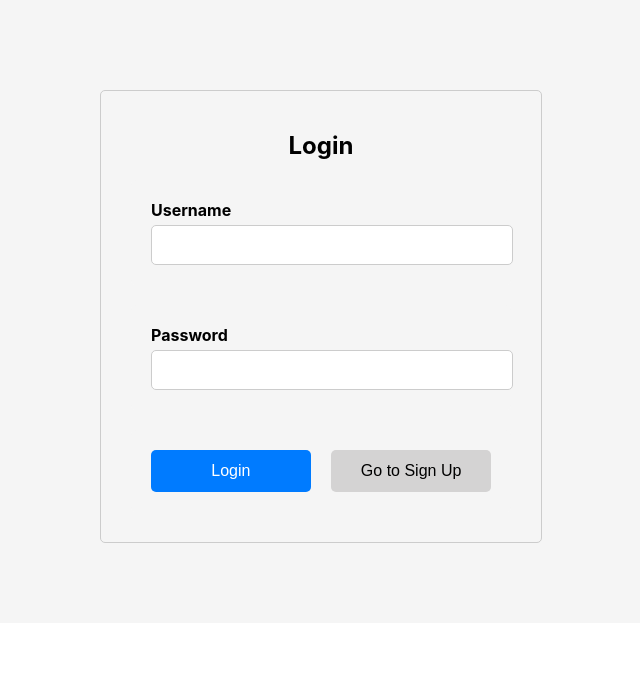
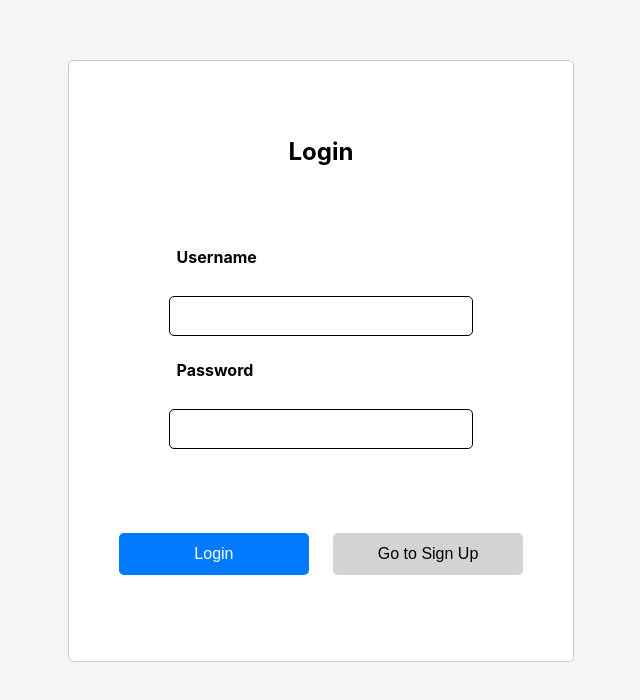
Before and after one commit to KhalidAli44/APT-Frontend, a React (Create React App) app: page /Login in a window 1280 px wide. Shown: the part 120-820 px from the top of the page, without its empty margins (319-959 px from the left). Built offline with nearby package versions, Linux system fonts and the light colour scheme.

Commit message:
formatting

```diff
--- a/src/App.css
+++ b/src/App.css
@@ -1,5 +1,7 @@
 .App {
   text-align: center;
+  margin: 0;
+  background-color: white;
 }
 
 .App-logo {
--- a/src/App.js
+++ b/src/App.js
@@ -7,8 +7,7 @@ import TextEditor from './pages/TextEditor/TextEditor';
 function App() {
   return (
     <Router>
-      <div className="App">
-        <div className="content">
+      <div className='App'>
         <Routes>
           <Route exact path="/Signup" element={<Signup />}/>
           <Route exact path="/Login" element={<Login />}/>
@@ -17,8 +16,6 @@ function App() {
           <Route path="*" element={<Navigate to="/Login" />} />
         </Routes>
       </div>
-
-      </div>
     </Router>
   );
 }
--- a/src/pages/Home/Home.css
+++ b/src/pages/Home/Home.css
@@ -1,10 +1,10 @@
 .header {
-    height: 10vh;
+    height: 15vh;
     padding: 0 1rem;
     display: flex;
     justify-content: space-between;
     align-items: center;
-    margin: 0;
+    margin: -1rem;
     position: sticky;
     top: 0;
 }
@@ -34,9 +34,57 @@
 }
 
 .header-options button {
-    width: 10vh;
-    height: 10vh;
+    width: 9vh;
+    height: 9vh;
     font-size: 34px;
-    margin: 0vw 0vw 0vw 0vw;
+    margin: 0vh 0vw 0vw 0vw;
     border-radius: 100px;
 }
+
+.buttons-container {
+    display: flex;
+    align-items: center;
+    gap: 10px;
+}
+
+.buttons-container button {
+    width: 20%;
+    margin: 0 1rem;
+    display: flex;
+    gap: 10px; /* Add some space between buttons */
+}
+
+ul {
+    list-style-type: none;
+    padding: 0 50px;
+}
+
+li {
+    display: flex;
+    align-items: center;
+    justify-content: space-between;
+}
+
+.document-list {
+    display: flex;
+    align-items: center; /* Align items vertically */
+}
+
+.document {
+    display: flex;
+    justify-content: space-between; /* Spread items horizontally */
+    width: 100%; /* Ensure the document div takes full width */
+    align-items: center; /* Align items vertically */
+}
+
+select {
+    border-radius: 10px;
+    border-color: blue;
+    border-width: 2px;
+}
+
+.document p {
+    font-size: 24px;
+    font-weight: 500;
+    margin: 0;
+}
--- a/src/pages/Home/Home.js
+++ b/src/pages/Home/Home.js
@@ -227,16 +227,20 @@ const Home = () => {
             </div>
             <div className="document-list-container">
                 {selectedSection === 'myDocuments' && (
-                    <div className="document-list">
+                    <div className="document-container">
                         <h2>My Documents</h2>
                         <ul>
                             {documents.map(document => (
-                                <li key={document.id}>
-                                    <span onClick={() => handleOpenDocument(document)}>{document.filename}</span>
-                                    <button onClick={() => handleRenameModalOpen(document)}>Rename</button>
-                                    <button onClick={() => handleManagePermissions(document)}>Manage</button>
-                                    <button onClick={() => handleSendModalOpen(document)}>Send</button>
-                                    <button onClick={() => handleDeleteDocument(document)}>Delete</button>
+                                <li className='document-list' key={document.id}>
+                                    <div className='document'>
+                                        <p onClick={() => handleOpenDocument(document)}>{document.filename}</p>
+                                        <div className='buttons-container'>
+                                            <button onClick={() => handleRenameModalOpen(document)}>Rename</button>
+                                            <button onClick={() => handleManagePermissions(document)}>Manage</button>
+                                            <button onClick={() => handleSendModalOpen(document)}>Send</button>
+                                            <button onClick={() => handleDeleteDocument(document)}>Delete</button>
+                                        </div>
+                                    </div>
                                 </li>
                             ))}
                         </ul>
--- a/src/pages/Login/Login.css
+++ b/src/pages/Login/Login.css
@@ -1,19 +1,35 @@
 .login-form {
-    max-width: 400px;
+    width: 40%;
+    height: 70vh;
     margin: 0 auto;
     padding: 20px;
     border: 1px solid #ccc;
     border-radius: 5px;
     margin-top: 15vh;
+    background-color: #fff;
+    display: flex;
+    justify-content: space-evenly;
+    flex-direction: column;
 }
 
 .login-form h2 {
     text-align: center;
-    margin-bottom: 20px;
+    margin-bottom: 0;
 }
 
 .form-group {
+    height: 30vh;
     margin-bottom: 20px;
+    background-color: #fff;
+    align-items: center;
+    display: flex;
+    flex-direction: column;
+    justify-content: space-evenly;
+}
+
+.form-group label{
+    align-self: flex-start;
+    margin-left: 4.5vw;
 }
 
 label {
@@ -23,9 +39,9 @@ label {
 
 input[type="text"],
 input[type="password"] {
-    width: 100%;
+    width: 70%;
     padding: 10px;
-    border: 1px solid #ccc;
+    border: 1px solid #000000;
     border-radius: 5px;
     font-size: 16px;
 }
@@ -33,6 +49,7 @@ input[type="password"] {
 .button-container {
     display: flex;
     justify-content: space-between;
+    background-color: #fff;
 }
 
 button {
--- a/src/pages/Login/Login.js
+++ b/src/pages/Login/Login.js
@@ -69,8 +69,6 @@ const Login = () => {
                         onChange={handleChange}
                         required
                     />
-                </div>
-                <div className="form-group">
                     <label htmlFor="password">Password</label>
                     <input
                         type="password"
--- a/src/pages/signup/signup.css
+++ b/src/pages/signup/signup.css
@@ -1,11 +1,15 @@
 .signup-form {
-    max-width: 400px;
+    width: 40%;
+    height: 70vh;
     margin: 0 auto;
-    padding: 40px;
-    background-color: #f9f9f9;
-    border-radius: 10px;
-    box-shadow: 0px 0px 10px rgba(0, 0, 0, 0.1);
-    margin-top: 10vh;
+    padding: 20px;
+    border: 1px solid #ccc;
+    border-radius: 5px;
+    margin-top: 15vh;
+    background-color: #fff;
+    display: flex;
+    justify-content: space-evenly;
+    flex-direction: column;
 }
 
 .signup-form h2 {
@@ -22,15 +26,6 @@ label {
     font-size: 16px;
     font-weight: bold;
     margin-bottom: 5px;
-}
-
-input[type="text"],
-input[type="password"] {
-    width: 100%;
-    padding: 12px;
-    border: 1px solid #ccc;
-    border-radius: 5px;
-    font-size: 16px;
 }
 
 button[type="submit"] {
@@ -65,7 +60,17 @@ button[type="submit"]:hover {
     background-color: #e1e2e3;
 }
 
-.buttonContainer {
+.button-container {
     display: flex;
     justify-content: space-between;
+    background-color: #fff;
 }
+
+input {
+    margin: 10px 0;
+    width: 100%;
+    padding: 12px;
+    border: 1px solid #cccccc;
+    border-radius: 5px;
+    font-size: 16px;
+}
--- a/src/pages/signup/signup.js
+++ b/src/pages/signup/signup.js
@@ -83,9 +83,6 @@ const Signup = () => {
                         onChange={handleChange}
                         required
                     />
-                </div>
-                <p>{usernameError}</p>
-                <div className="form-group">
                     <label htmlFor="password">Password</label>
                     <input
                         type="password"
@@ -95,9 +92,7 @@ const Signup = () => {
                         onChange={handleChange}
                         required
                     />
-                </div>
-                <div className="form-group">
-                    <label htmlFor="confirmPassword">Confirm Password</label>
+                    <label id='confirm' htmlFor="confirmPassword">Confirm Password</label>
                     <input
                         type="password"
                         id="confirmPassword"
@@ -107,8 +102,9 @@ const Signup = () => {
                         required
                     />
                 </div>
+                <p>{usernameError}</p>
                 <p>{passwordError}</p>
-                <div className='buttonContainer'>
+                <div className='button-container'>
                     <button type="submit">Sign Up</button>
                     <button className="login" onClick={goToLogin}>Go to Log In</button>
                 </div>
```
Lines whose indentation alone changed are shown as unchanged.
